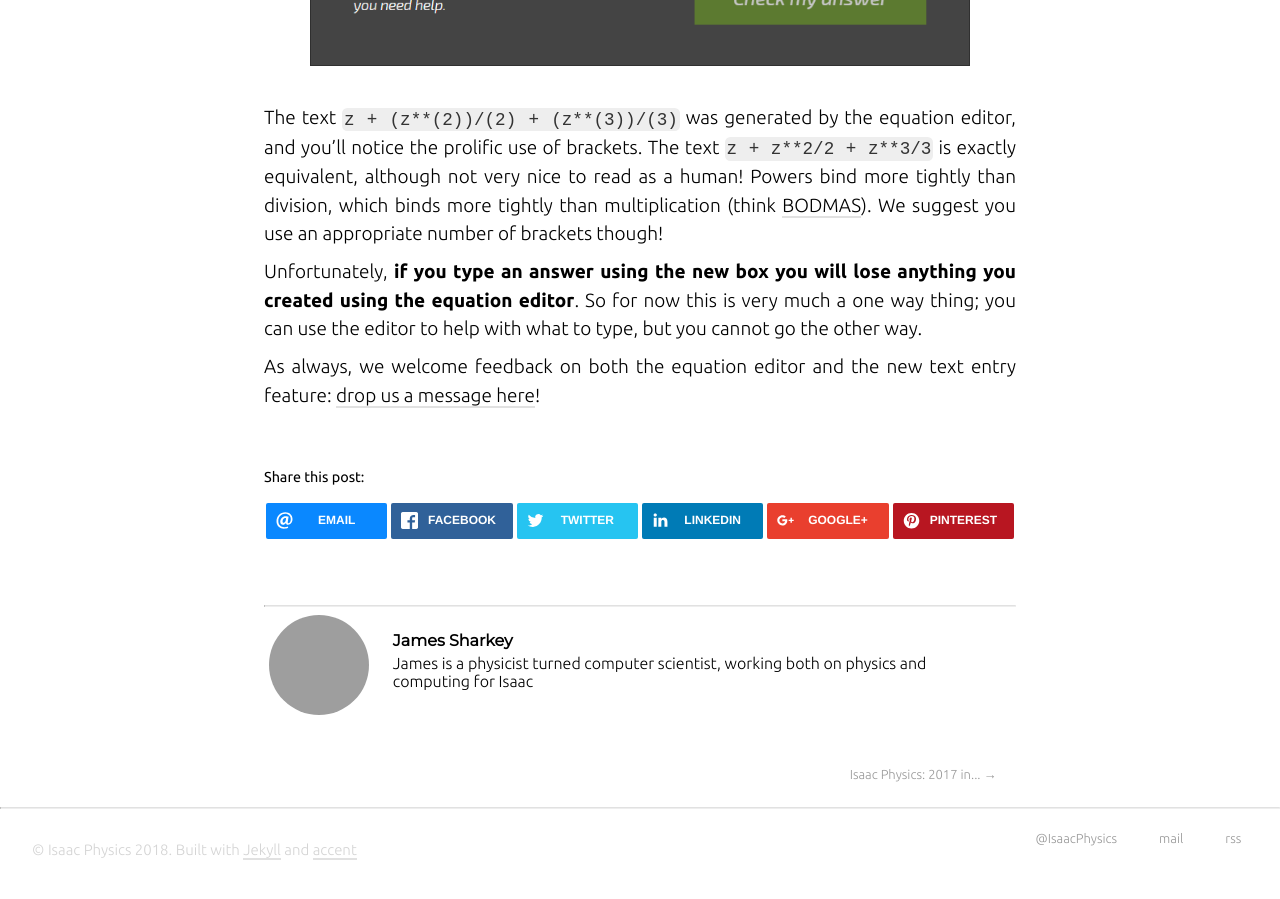
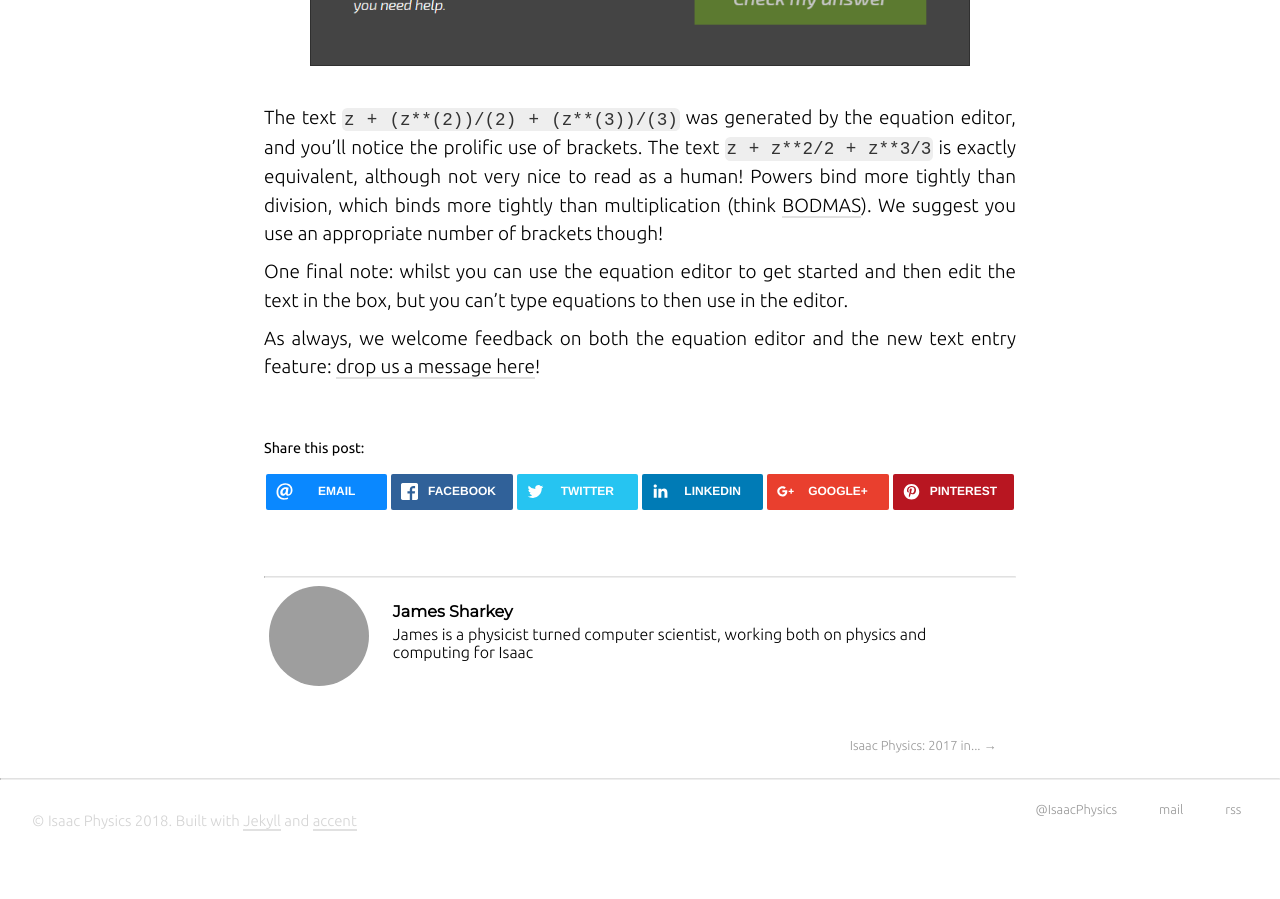
Before and after one commit to isaacphysics/isaac-labs, a Jekyll site: the page built from blog/_posts/2018-01-18-equation-editor-text-entry.markdown, in a window 1280 px wide and 900 px high, scrolled down 2316 px, cut to the strip 0-899 px from the top of the window. Built offline with Jekyll 4.4.1, drawn with Linux system fonts in a browser that asks for light colours; nearby versions of some CDN libraries; formulas are drawn with MathJax 3; grey boxes are pictures that could not be loaded.

Commit message:
Wording changes

```diff
--- a/blog/_posts/2018-01-18-equation-editor-text-entry.markdown
+++ b/blog/_posts/2018-01-18-equation-editor-text-entry.markdown
@@ -39,6 +39,6 @@ As described in a <a href="/using-equation-editor-standalone.html" target="_blan
 The text `z + (z**(2))/(2) + (z**(3))/(3)` was generated by the equation editor, and you'll notice the prolific use of brackets. The text `z + z**2/2 + z**3/3` is exactly equivalent, although not very nice to read as a human! Powers bind more tightly than division, which binds more tightly than multiplication (think <a href="https://en.wikipedia.org/wiki/Order_of_operations#Mnemonics" target="_blank">BODMAS</a>). We suggest you use an appropriate number of brackets though!
 
 
-Unfortunately, **if you type an answer using the new box you will lose anything you created using the equation editor**. So for now this is very much a one way thing; you can use the editor to help with what to type, but you cannot go the other way.
+One final note: whilst you can use the equation editor to get started and then edit the text in the box, but you can't type equations to then use in the editor.
 
 As always, we welcome feedback on both the equation editor and the new text entry feature: <a href="https://isaacphysics.org/contact?subject=Beta%20Feature%20Feedback" target="_blank">drop us a message here</a>!
```
